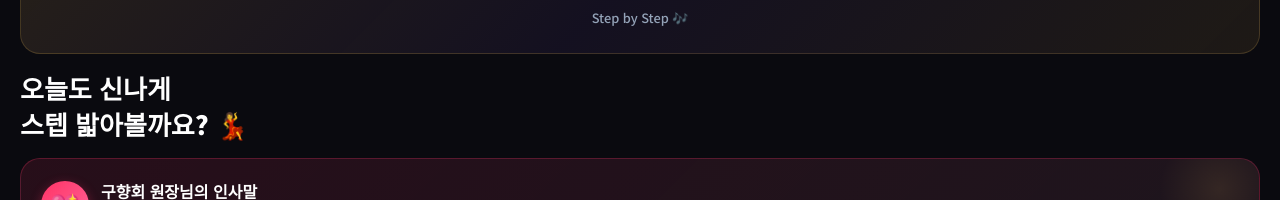
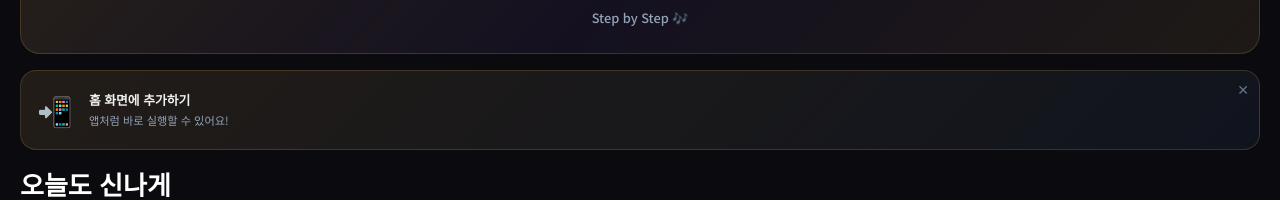
Before and after one commit to elleme1/stepbystep-linedance, a React (Vite) app: page / in a window 1280 px wide. Shown: the part 251-451 px from the top of the page. Built offline with nearby package versions, Linux system fonts and the light colour scheme.

Commit message:
feat: PWA 설치 유도 배너 + manifest 로고 교체 (5/8)

```diff
--- /dev/null
+++ b/src/components/InstallBanner.jsx
@@ -0,0 +1,115 @@
+import { useState, useEffect } from 'react';
+
+export default function InstallBanner() {
+    const [deferredPrompt, setDeferredPrompt] = useState(null);
+    const [dismissed, setDismissed] = useState(() => {
+        return localStorage.getItem('sbs-install-dismissed') === 'true';
+    });
+    const [isStandalone, setIsStandalone] = useState(false);
+
+    useEffect(() => {
+        // 이미 설치된 경우 체크
+        const standalone = window.matchMedia('(display-mode: standalone)').matches ||
+            window.navigator.standalone === true;
+        setIsStandalone(standalone);
+
+        const handler = (e) => {
+            e.preventDefault();
+            setDeferredPrompt(e);
+        };
+        window.addEventListener('beforeinstallprompt', handler);
+        return () => window.removeEventListener('beforeinstallprompt', handler);
+    }, []);
+
+    if (isStandalone || dismissed) return null;
+
+    const handleInstall = async () => {
+        if (deferredPrompt) {
+            deferredPrompt.prompt();
+            const result = await deferredPrompt.userChoice;
+            if (result.outcome === 'accepted') {
+                setDismissed(true);
+                localStorage.setItem('sbs-install-dismissed', 'true');
+            }
+            setDeferredPrompt(null);
+        }
+    };
+
+    const handleDismiss = () => {
+        setDismissed(true);
+        localStorage.setItem('sbs-install-dismissed', 'true');
+    };
+
+    // iOS에서는 beforeinstallprompt가 없으므로 안내 메시지
+    const isIOS = /iPad|iPhone|iPod/.test(navigator.userAgent);
+
+    return (
+        <div style={{
+            background: 'linear-gradient(135deg, rgba(212, 168, 83, 0.12) 0%, rgba(91, 141, 217, 0.08) 100%)',
+            border: '1px solid rgba(212, 168, 83, 0.2)',
+            borderRadius: 'var(--radius-lg)',
+            padding: 'var(--space-md)',
+            marginBottom: 'var(--space-md)',
+            display: 'flex',
+            alignItems: 'center',
+            gap: 'var(--space-md)',
+            position: 'relative',
+        }}>
+            <div style={{ fontSize: '1.8rem', flexShrink: 0 }}>📲</div>
+            <div style={{ flex: 1 }}>
+                <p style={{
+                    fontSize: 'var(--font-size-sm)',
+                    fontWeight: 700,
+                    color: 'var(--text-primary)',
+                    marginBottom: '2px',
+                }}>
+                    홈 화면에 추가하기
+                </p>
+                <p style={{
+                    fontSize: 'var(--font-size-xs)',
+                    color: 'var(--text-secondary)',
+                    lineHeight: 1.4,
+                }}>
+                    {isIOS
+                        ? '공유 버튼(□↑) → "홈 화면에 추가"를 눌러주세요'
+                        : '앱처럼 바로 실행할 수 있어요!'
+                    }
+                </p>
+            </div>
+            {deferredPrompt && (
+                <button
+                    onClick={handleInstall}
+                    style={{
+                        background: 'var(--gradient-primary)',
+                        color: '#fff',
+                        border: 'none',
+                        borderRadius: 'var(--radius-full)',
+                        padding: '8px 16px',
+                        fontSize: 'var(--font-size-sm)',
+                        fontWeight: 700,
+                        cursor: 'pointer',
+                        flexShrink: 0,
+                    }}
+                >
+                    설치
+                </button>
+            )}
+            <button
+                onClick={handleDismiss}
+                style={{
+                    position: 'absolute',
+                    top: '6px',
+                    right: '8px',
+                    background: 'none',
+                    border: 'none',
+                    color: 'var(--text-muted)',
+                    fontSize: '14px',
+                    cursor: 'pointer',
+                    padding: '2px',
+                }}
+            >
+                ✕
+            </button>
+        </div>
+    );
+}
--- a/src/pages/HomePage.jsx
+++ b/src/pages/HomePage.jsx
@@ -2,6 +2,7 @@ import React, { useState } from 'react';
 import { useNavigate } from 'react-router-dom';
 import './HomePage.css';
 import songs from '../data/songs';
+import InstallBanner from '../components/InstallBanner';
 
 export default function HomePage() {
     const navigate = useNavigate();
@@ -58,6 +59,10 @@ export default function HomePage() {
                     Step by Step 🎶
                 </p>
             </div>
+
+            {/* 📲 PWA 설치 유도 배너 */}
+            <InstallBanner />
+
             {/* 1. 상단 환영 인사 및 공지 배너 */}
             <header className="home-header">
                 <h1 className="greeting-title">
```
Also changed, not shown: public/logo-512.png (added), public/manifest.json.
